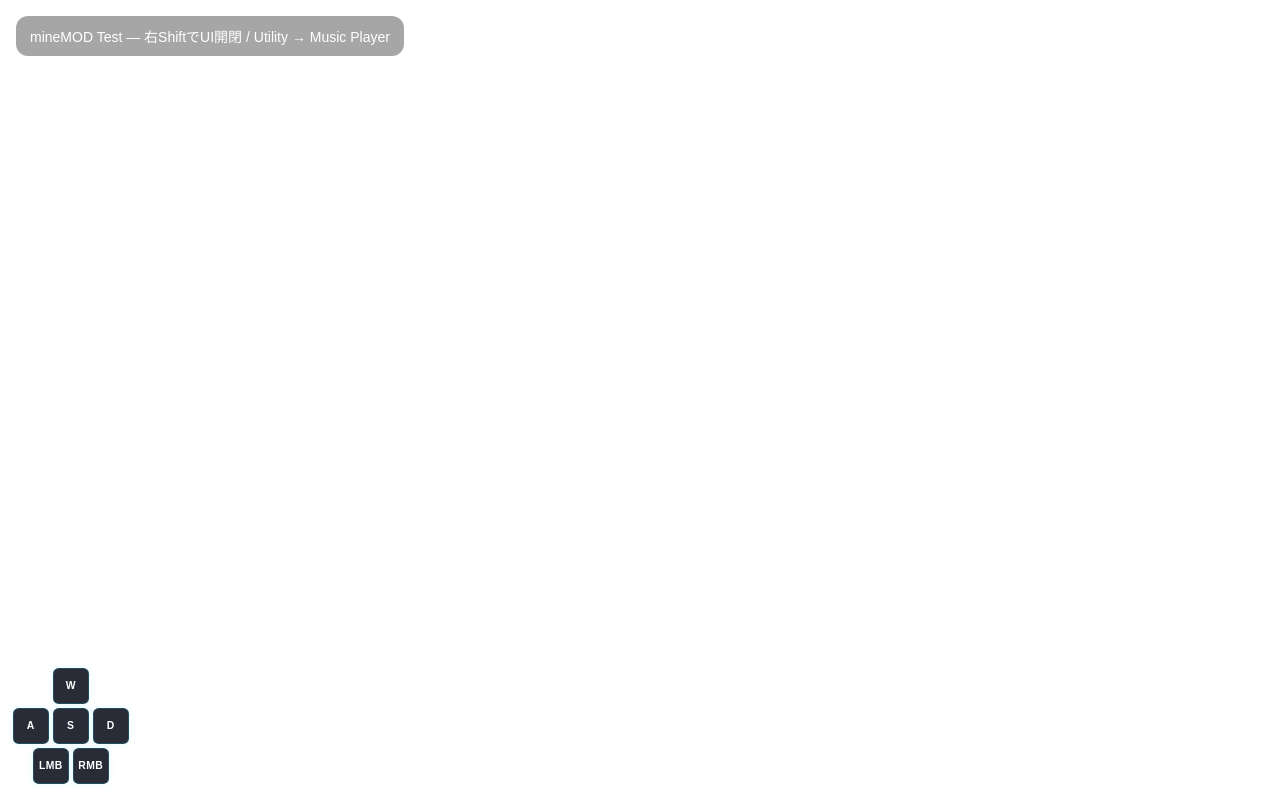
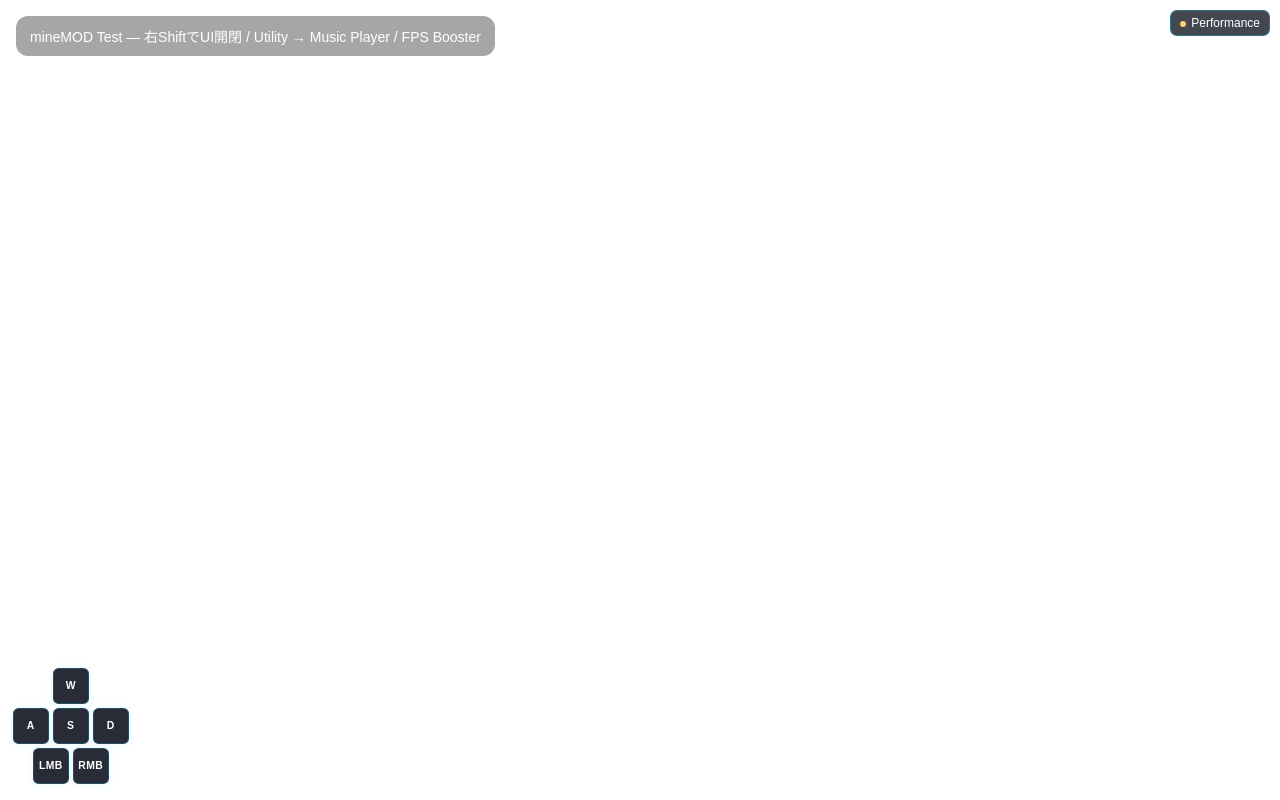
Before and after one commit to wladimirXpeterXkeppen/mineMOD, a plain HTML site: page index.html in a window 1280 px wide. Drawn offline with Linux system fonts and the light colour scheme.

Commit message:
Integrate FPS Booster and UI flicker fix

```diff
--- a/index.html
+++ b/index.html
@@ -5,12 +5,14 @@
     <meta name="viewport" content="width=device-width,initial-scale=1">
     <title>mineMOD Test</title>
     <link rel="stylesheet" href="mod.css">
+    <link rel="stylesheet" href="ui-fix.css">
 </head>
 <body>
     <div style="position:fixed;left:16px;top:16px;z-index:10;color:white;font:14px sans-serif;background:rgba(0,0,0,.35);padding:10px 14px;border-radius:12px;backdrop-filter:blur(10px)">
-        mineMOD Test — 右ShiftでUI開閉 / Utility → Music Player
+        mineMOD Test — 右ShiftでUI開閉 / Utility → Music Player / FPS Booster
     </div>
     <script src="mod.js"></script>
+    <script src="fps-booster.js"></script>
     <script src="mp3-player.js"></script>
 </body>
 </html>
```
